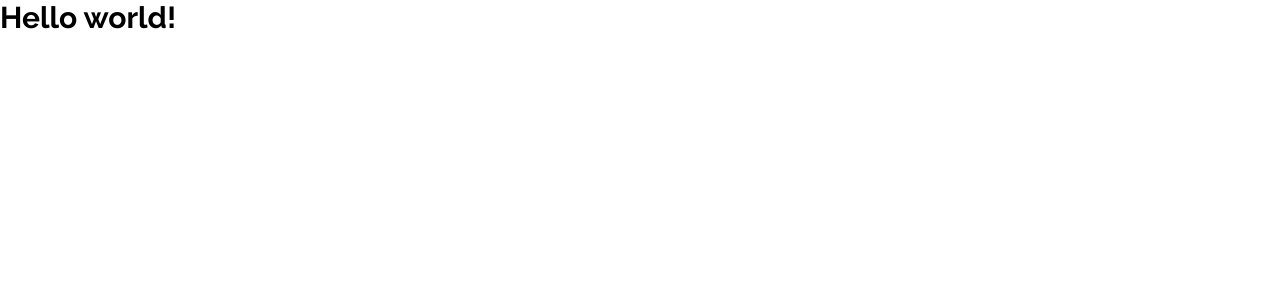
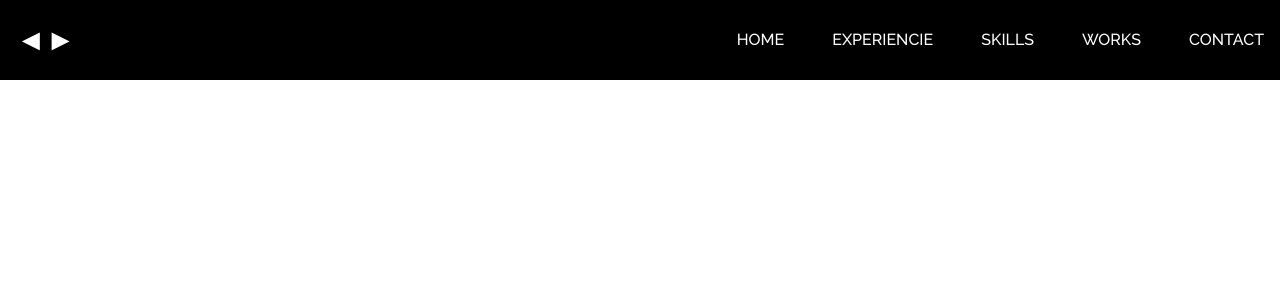
Before and after one commit to Eifro/app-portfolio, a React (Create React App) app: page / in a window 1280 px wide. Shown: the top 300 px of the page. Built offline with nearby package versions, Linux system fonts and the light colour scheme.

Commit message:
navbar process

```diff
--- a/src/App.js
+++ b/src/App.js
@@ -1,9 +1,9 @@
-import React from 'react'
+import Navbar from './components/Navbar'
 
 const App = () => {
   return (
     <div>
-      <p className='text-3xl font-bold'>Hello world!</p>
+      <Navbar />
     </div>
   )
 }
--- /dev/null
+++ b/src/components/Navbar.jsx
@@ -0,0 +1,30 @@
+const Navbar = () => {
+  const links = [
+    { name: "HOME", link: "#" },
+    { name: "EXPERIENCIE", link: "#" },
+    { name: "SKILLS", link: "#" },
+    { name: "WORKS", link: "#" },
+    { name: "CONTACT", link: "#" },
+  ];
+
+  return (
+    <div className="w-full bg-black text-white fixed">
+      <div className="h-20 px-4 container mx-auto flex justify-between items-center">
+        <div>
+          <h1 className="text-3xl font-bold">◄►</h1>
+        </div>
+        <div>
+          <ul className="flex gap-12">
+            {links.map((link) => (
+              <li key={link.name} className='font-medium duration-300 hover:scale-110 hover:text-indigo-400 hover:border-b hover:border-b-indigo-400'>
+                <a href={link.link}>{link.name}</a>
+              </li>
+            ))}
+          </ul>
+        </div>
+      </div>
+    </div>
+  );
+};
+
+export default Navbar;
```
